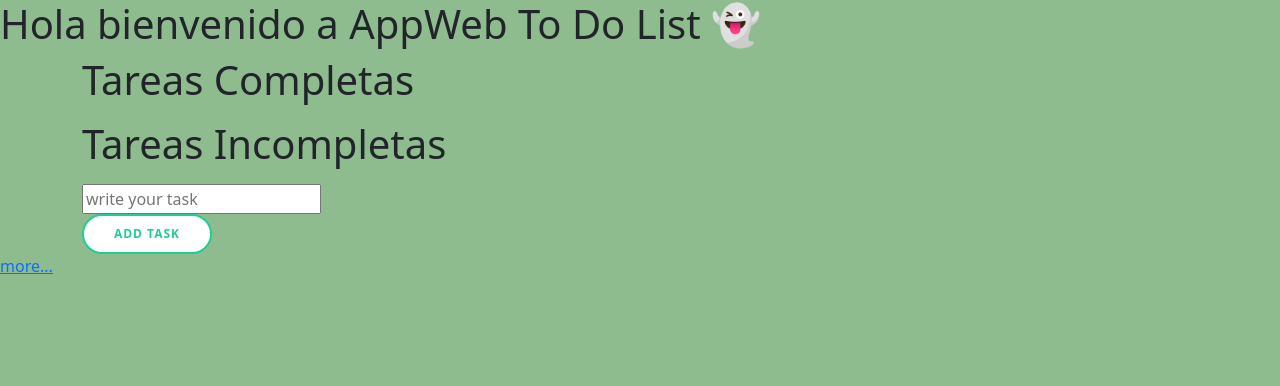
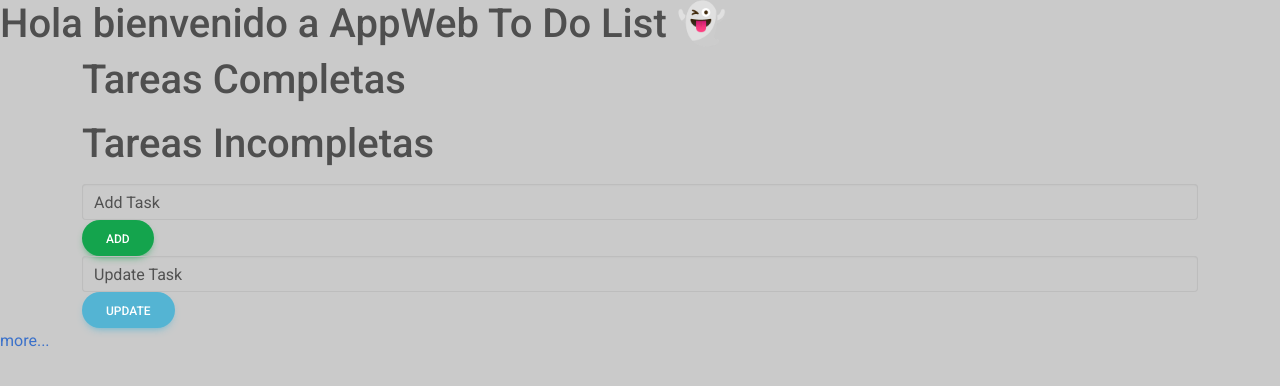
Before and after one commit to Cova97/AppWeb, a Flask app: page / in a window 1280 px wide. Shown: the top 386 px of the page. Run offline with Flask 2, Linux system fonts and the light colour scheme; data that the repository does not hold is empty; some libraries are stand-ins or nearby versions.

Commit message:
add
add style and code

```diff
--- a/app.py
+++ b/app.py
@@ -33,5 +33,18 @@ def home():
         except:
             return abort(500)
 
+""" @app.route('/', methods=['PUT'])
+def update_item():
+    if request.method == 'PUT':
+        update_task = requests.get(url).json()
+        for task in update_task:
+            if task['status'] == False:
+                task['status'] = True
+                return render_template('index.html' , response = response)
+            else:
+                print('Task dont exist...')
+    else:
+        abort(500) """
+
 if __name__ == "__main__":
     app.run(debug = True)
--- a/static/css/style.css
+++ b/static/css/style.css
@@ -1,57 +1,3 @@
 body{
-    background-color: darkseagreen;
+    background-color: rgb(202, 202, 202);
 }
-
-button {
-    outline: none;
-    height: 40px;
-    text-align: center;
-    width: 130px;
-    border-radius: 40px;
-    background: #fff;
-    border: 2px solid #1ECD97;
-    color: #1ECD97;
-    letter-spacing: 1px;
-    text-shadow: 0;
-    font-size: 12px;
-    font-weight: bold;
-    cursor: pointer;
-    transition: all 0.25s ease;
-}
-button:hover {
-    color: white;
-    background: #1ECD97;
-}
-button:active {
-    letter-spacing: 2px;
-}
-button:after {
-    content: "ADD TASK";
-}
-
-.onclic {
-    width: 40px;
-    border-color: #bbbbbb;
-    border-width: 3px;
-    font-size: 0;
-    border-left-color: #1ECD97;
-    -webkit-animation: rotating 2s 0.25s linear infinite;
-    animation: rotating 2s 0.25s linear infinite;
-}
-.onclic:after {
-    content: "";
-}
-.onclic:hover {
-    color: #1ECD97;
-    background: white;
-}
-
-.validate {
-    font-size: 13px;
-    color: white;
-    background: #1ECD97;
-}
-.validate:after {
-    font-family: "FontAwesome";
-    content: "";
-}
--- a/templates/base.html
+++ b/templates/base.html
@@ -4,21 +4,27 @@
     <meta charset="UTF-8">
     <meta http-equiv="X-UA-Compatible" content="IE=edge">
     <meta name="viewport" content="width=device-width, initial-scale=1.0">
-    <link href="https://cdn.jsdelivr.net/npm/bootstrap@5.3.0-alpha1/dist/css/bootstrap.min.css" rel="stylesheet" integrity="sha384-GLhlTQ8iRABdZLl6O3oVMWSktQOp6b7In1Zl3/Jr59b6EGGoI1aFkw7cmDA6j6gD" crossorigin="anonymous">
-    <link rel="stylesheet" href="https://cdnjs.cloudflare.com/ajax/libs/font-awesome/6.3.0/css/all.min.css" integrity="sha512-SzlrxWUlpfuzQ+pcUCosxcglQRNAq/DZjVsC0lE40xsADsfeQoEypE+enwcOiGjk/bSuGGKHEyjSoQ1zVisanQ==" crossorigin="anonymous" referrerpolicy="no-referrer" />
+
+    <link href="https://cdnjs.cloudflare.com/ajax/libs/font-awesome/6.0.0/css/all.min.css" rel="stylesheet"/>
+    <link href="https://fonts.googleapis.com/css?family=Roboto:300,400,500,700&display=swap" rel="stylesheet"/>
+    <link href="https://cdnjs.cloudflare.com/ajax/libs/mdb-ui-kit/6.2.0/mdb.min.css" rel="stylesheet"/>
     <link rel="stylesheet" href="{{ url_for('static', filename='css/style.css') }}">
+
     <title>Too Do App</title>
 </head>
 <body>
     <div>
         <h1>Hola bienvenido a AppWeb To Do List 👻</h1>
     </div>
+
     <div class="container">
         {% block content %} {% endblock %}
     </div>
+
     <div>
         <p><a href="https://www.facebook.com/BarclaysPuebla/?locale=es_LA">more...</a></p>
     </div>
-    <script src="https://cdn.jsdelivr.net/npm/bootstrap@5.3.0-alpha1/dist/js/bootstrap.bundle.min.js" integrity="sha384-w76AqPfDkMBDXo30jS1Sgez6pr3x5MlQ1ZAGC+nuZB+EYdgRZgiwxhTBTkF7CXvN" crossorigin="anonymous"></script>
+
+    <script type="text/javascript" src="https://cdnjs.cloudflare.com/ajax/libs/mdb-ui-kit/6.2.0/mdb.min.js"></script>
 </body>
 </html>
--- a/templates/index.html
+++ b/templates/index.html
@@ -24,12 +24,27 @@
 
 <div>
     <form method="post">
-        <div>
-            <input type="text" name="name" id="name" placeholder="write your task">
+        <div class="form-outline">
+            <input type="text" id="text" name="name" class="form-control" />
+            <label class="form-label" for="typeText">Add Task</label>
         </div>
         <div>
-            <button type="submit" id="button"></button>
+            <button type="submit" class="btn btn-success btn-rounded" id="button">ADD</button>
+        </div>
+    </form>
+
+</div>
+
+<div>
+    <form method="put">
+        <div class="form-outline">
+            <input type="text" id="id" name="id" class="form-control" />
+            <label class="form-label" for="typeText">Update Task</label>
+        </div>
+        <div>
+            <button type="submit" class="btn btn-info btn-rounded" id="button">UPDATE</button>
         </div>
     </form>
 </div>
+
 {% endblock %}
```
